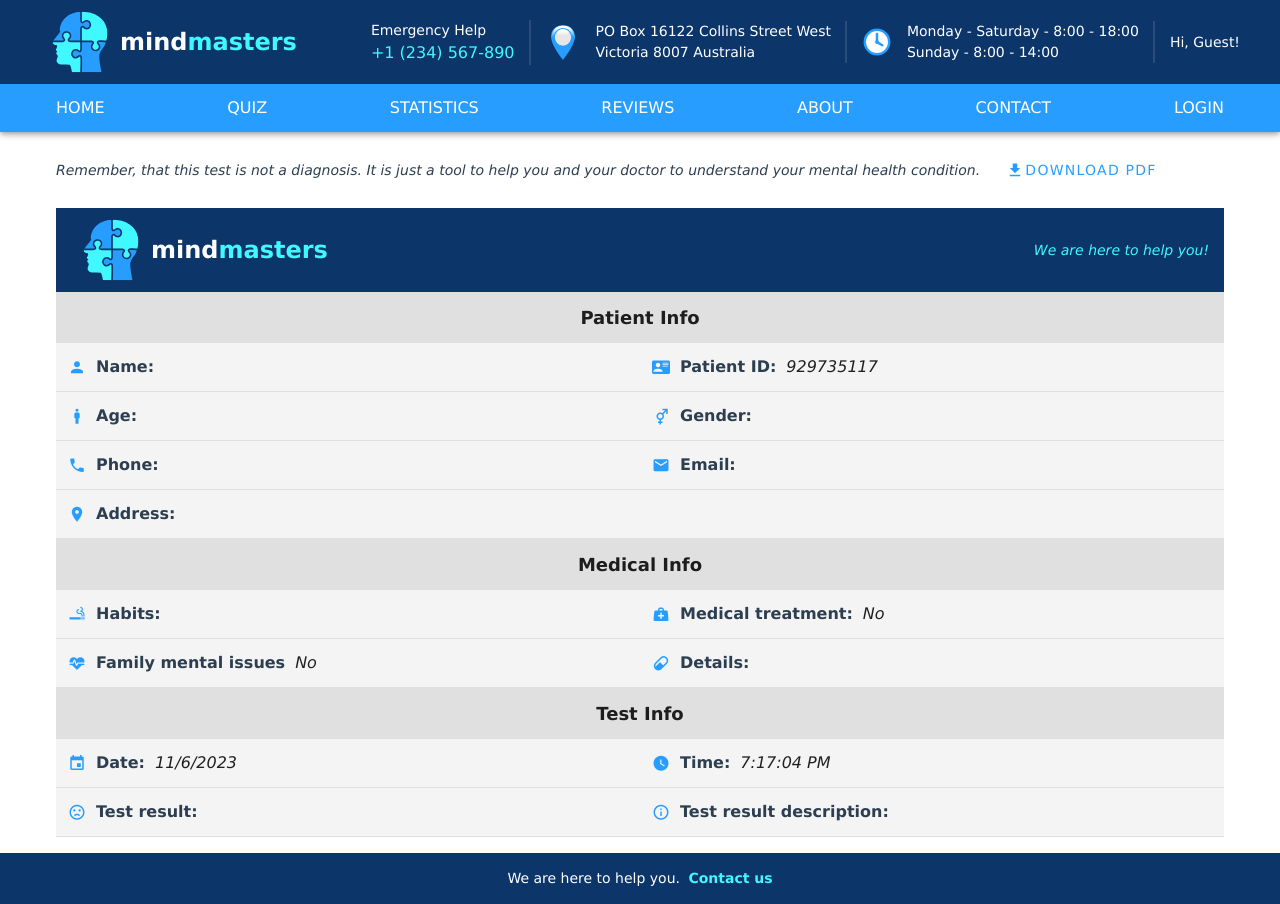
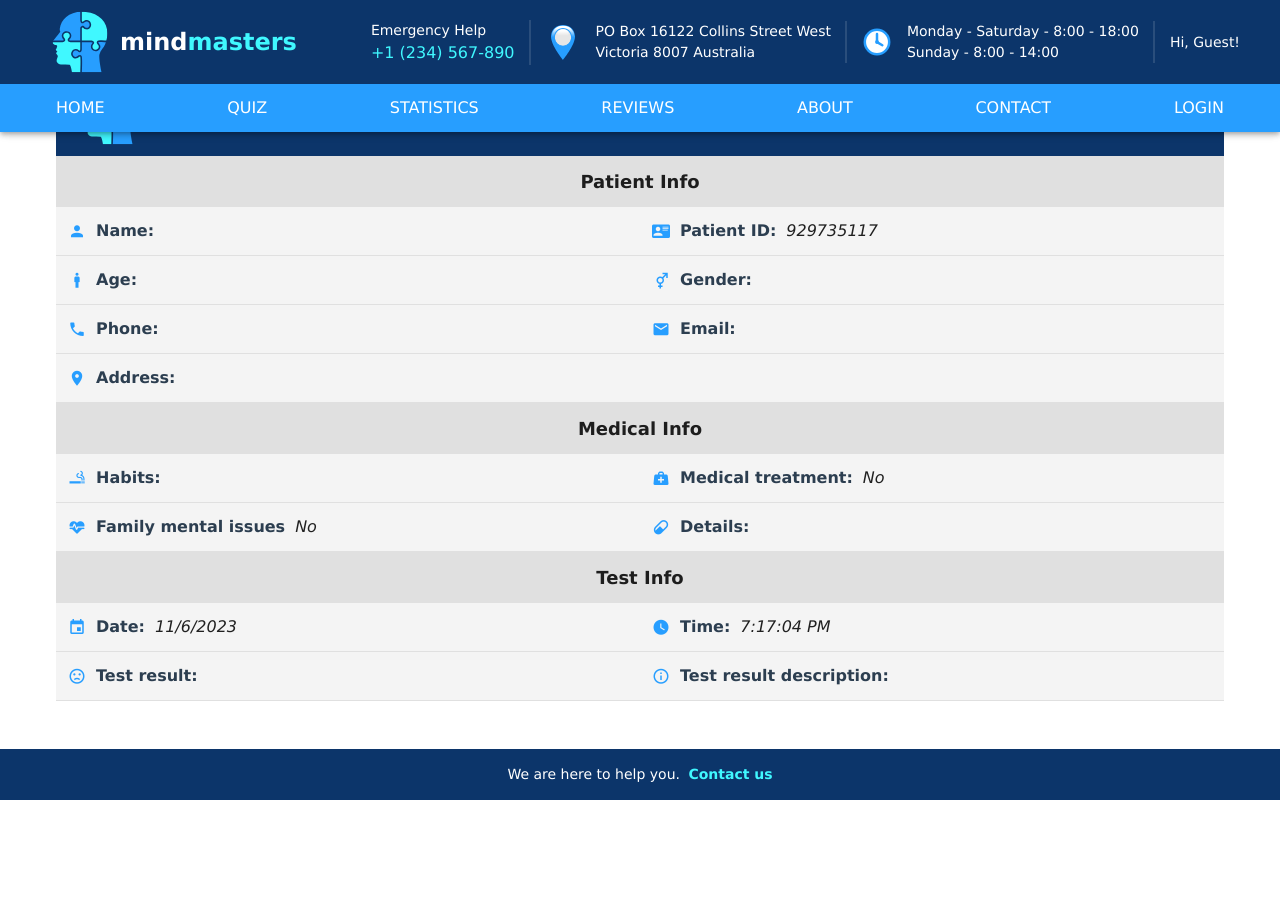
Before and after one commit to Feralwater/CogniLearn, a Vue app: page /results in a window 1280 px wide. After the commit the page ends 800 px from the top, so only its background shows below. Built offline with nearby package versions, Linux system fonts and the light colour scheme.

Commit message:
remove test container

```diff
--- a/src/views/TestResultsView/TestResultsView.css
+++ b/src/views/TestResultsView/TestResultsView.css
@@ -1,7 +1,3 @@
-.registration-container {
-  margin-top: 136px;
-}
-
 .header {
   background-color: var(--secondary);
   width: 100%;
--- a/src/views/TestResultsView/TestResultsView.vue
+++ b/src/views/TestResultsView/TestResultsView.vue
@@ -42,7 +42,7 @@ const downloadPDF = () => {
 </script>
 
 <template>
-  <v-container class="registration-container">
+  <v-container>
     <div class="registration-pdf">
       <div class="registration-note">
         Remember, that this test is not a diagnosis. It is just a tool to help you and your doctor to understand your
```
